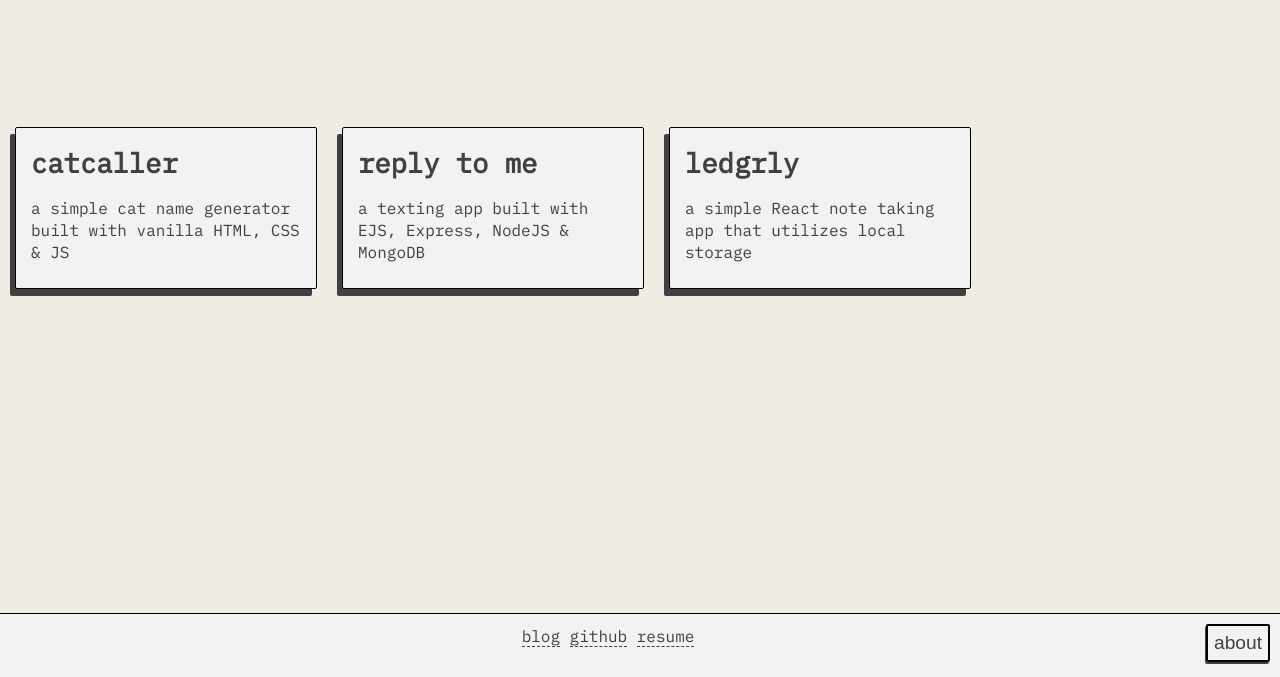
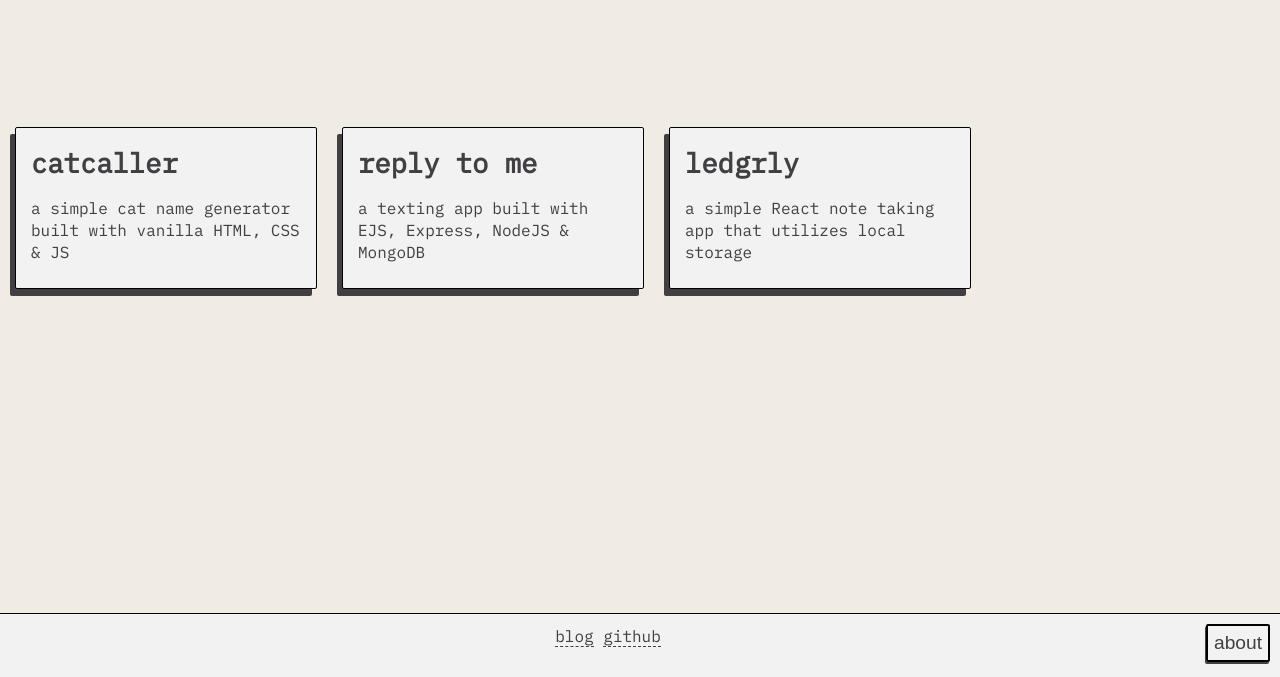
Before and after one commit to citizen00147/citizen00147.github.io, a plain HTML site: page index.html in a window 1280 px wide. Shown: the part 123-800 px from the top of the page. Drawn offline with Linux system fonts and the light colour scheme.

Commit message:
Remove link temporarily

```diff
--- a/index.html
+++ b/index.html
@@ -79,7 +79,7 @@
       <footer>
         <a href="https://blog.cmdme.dev">blog</a>
         <a href="https://github.com/citizen00147">github</a>
-        <a href="https://resume.cmdme.dev">resume</a>
+<!--         <a href="https://resume.cmdme.dev">resume</a> -->
         <button id="aboutMeDetails" style="color: #413f42">about</button>
       </footer>
     </div>
```
